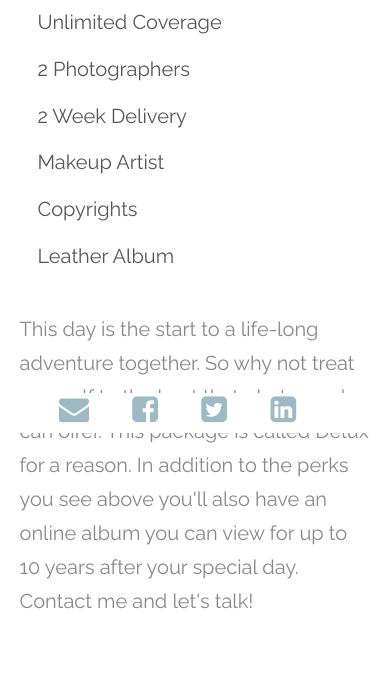
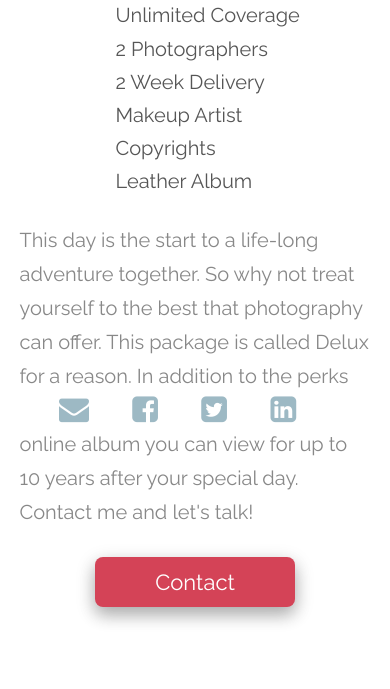
Before and after one commit to Jschillinger25/MJ-Photography, a website: page delux.html in a window 390 px wide. Shown: the part 411-1100 px from the top of the page. After the commit the page ends 1053 px from the top, so only its background shows below. Drawn offline with Linux system fonts and the light colour scheme.

Commit message:
editing spacing

```diff
--- a/css/details.css
+++ b/css/details.css
@@ -17,7 +17,7 @@
     border-radius: 8px;
     box-shadow: 0 8px 16px 0 rgba(0,0,0,0.2), 0 6px 20px 0 rgba(0,0,0,0.19);
     font-weight: lighter;
-    margin-bottom:0%;
+    margin-bottom:5%;
     padding-bottom:0%;
 }
 
@@ -80,8 +80,8 @@ h3{
     font-family: 'Raleway', sans-serif;
     color:#565656;
     font-size:25px;
-    margin-bottom:7%;
-    margin-top:3%;
+    margin-bottom:6%;
+    margin-top:4%;
 }
 
 .text p{
@@ -204,6 +204,10 @@ img{
         font-size: 50px;
     }
 
+     .column.full.text{
+        margin-bottom:2%;
+    }
+
 }
 
 @media (max-width: 1000px) {
@@ -214,6 +218,8 @@ img{
 
     .features p{
         padding-left:30%;
+        margin-bottom:3%;
+        margin-top:1%;
     }
 
     .text{
@@ -233,6 +239,15 @@ img{
         padding-right:1%;
     }
 
+    .button button{
+    font-size:25px;
+    width: 225px;
+    height: 50px;
+}
+     .column.full.text{
+        margin-bottom:2%;
+    }
+
 }
 
 @media (max-width: 500px) {
@@ -242,12 +257,19 @@ img{
         padding-top: 13%;
     }
 
+        .button button{
+    font-size:22px;
+    width: 200px;
+    height: 50px;
+    margin-bottom:10%;
+}
+
     img{
         width:300px;
     }
 
      .features p{
-        padding-left:2%;
+        padding-left:25%;
         font-size:20px;
     }
 
@@ -267,6 +289,10 @@ img{
 
     .text p{
         font-size:20px;
+    }
+
+    .column.full.text{
+        margin-bottom:2%;
     }
 
     .footer{
--- a/css/packages.css
+++ b/css/packages.css
@@ -212,6 +212,10 @@ p{
       padding-top:0%;
     }
 
+    button:hover{
+        cursor: pointer;
+    }
+
 
 
     h5{
@@ -251,9 +255,10 @@ p{
 
     button{
       font-size:22px;
-      width: 150px;
+      width: 200px;
       height: 50px;
     }
+
 
     .footer{
       font-size:30px;
--- a/scripts/home.js
+++ b/scripts/home.js
@@ -16,6 +16,7 @@ $(".about-scroll").click(function() {
     }, 1000);
 });
 
+
 $(".dropdown").click(function(e){
     $(".dropdown-content").show();
      e.stopPropagation();
```
Also changed, not shown: css/styles.css (+4 -4 lines), packages.html (+5 -3 lines).
